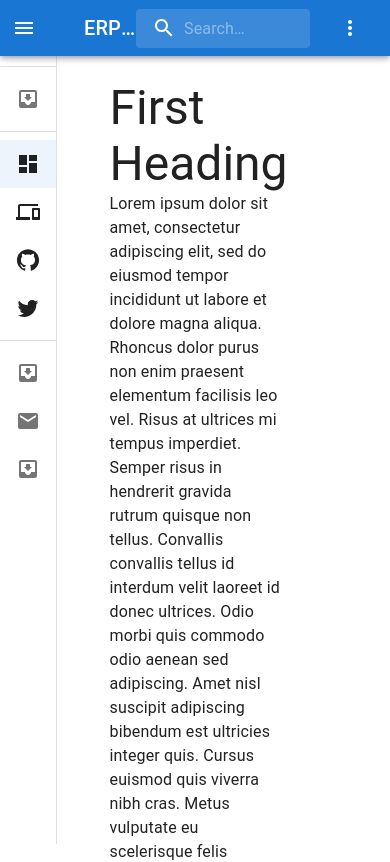
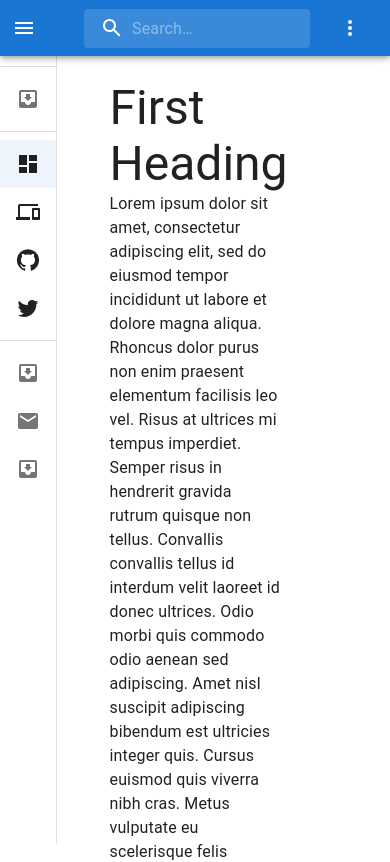
Before and after one commit to firatgoktepe/ERP-Project, a Next.js app: page / in a window 390 px wide. Shown: the top 862 px of the page. Built offline with nearby package versions, Linux system fonts and the light colour scheme; no server answers.

Commit message:
chore: add media query hook

```diff
--- a/src/layout/Header/Header.tsx
+++ b/src/layout/Header/Header.tsx
@@ -1,4 +1,5 @@
 import React from 'react'
+import useMediaQuery from '@mui/material/useMediaQuery'
 import Toolbar from '@mui/material/Toolbar'
 import Typography from '@mui/material/Typography'
 import IconButton from '@mui/material/IconButton'
@@ -32,6 +33,7 @@ const Header: React.FC<openProps> = ({ open, handleDrawerOpen }) => {
 
   const isMenuOpen = Boolean(profileMenu)
   const isMobileMenuOpen = Boolean(mobileProfileMenu)
+  const matches = useMediaQuery('(max-width:600px)')
 
   const handleProfileMenuOpen = () => {
     dispatch(openProfile())
@@ -65,7 +67,7 @@ const Header: React.FC<openProps> = ({ open, handleDrawerOpen }) => {
         <MenuIcon />
       </IconButton>
       <Typography variant="h6" noWrap component="div">
-        ERP Project
+        {matches ? '' : 'LibreGaudium' && open ? '' : 'LibreGaudium'}
       </Typography>
       <Search>
         <SearchIconWrapper>
```
